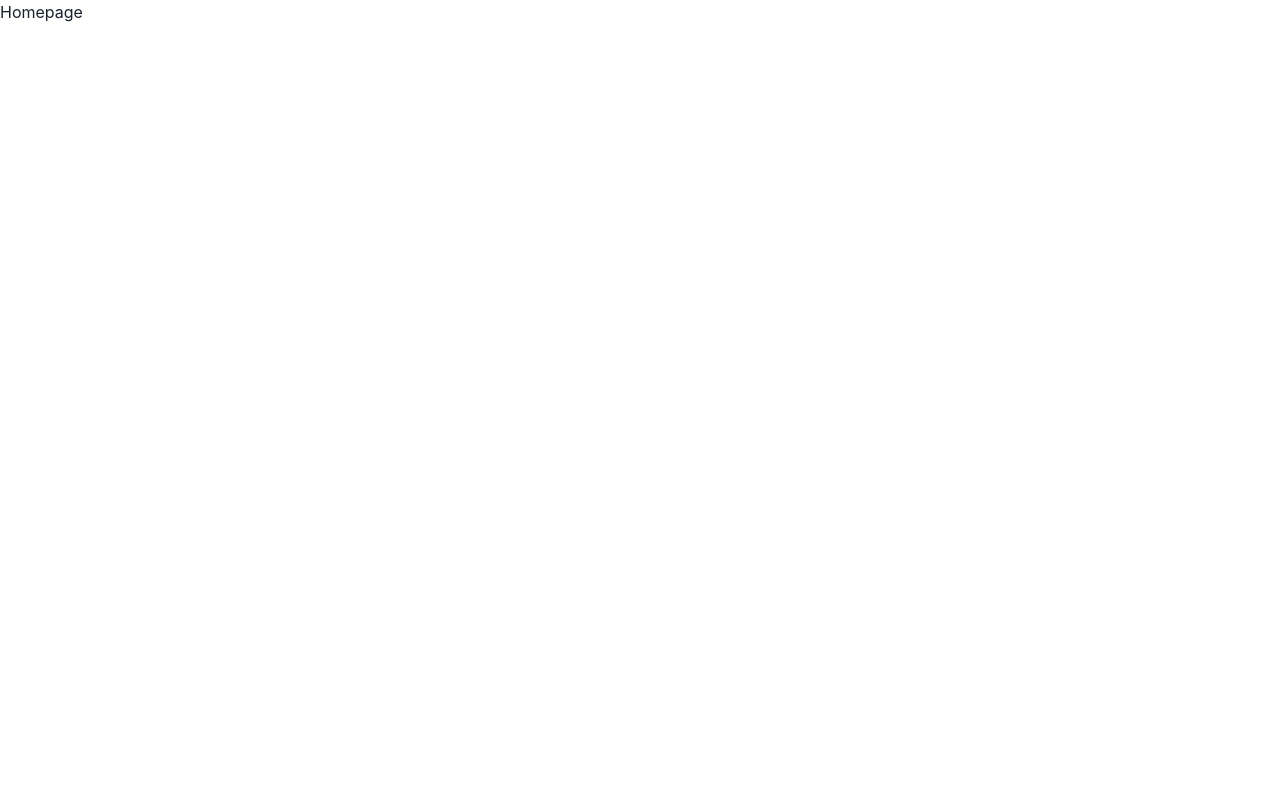
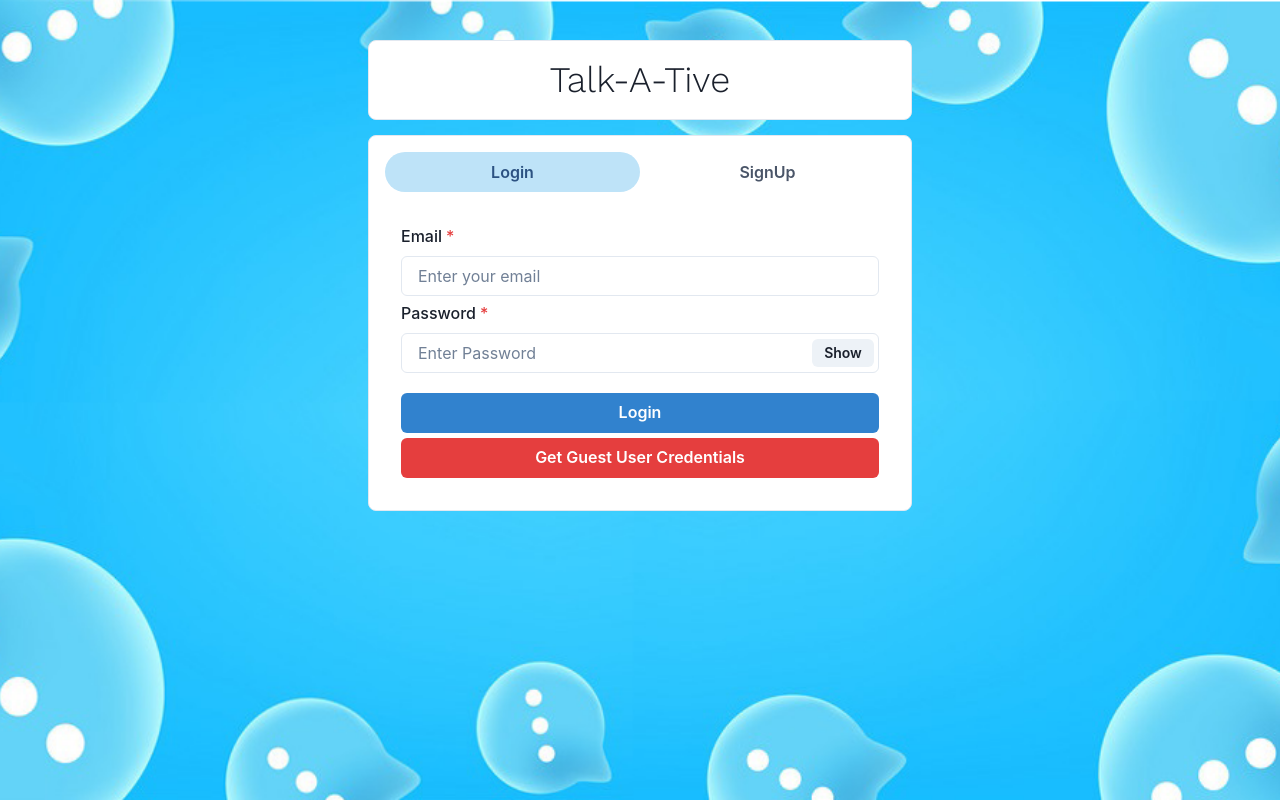
Before and after one commit to rahul01-git/ChitChat, a React (Vite) app in the folder frontend/: page / in a window 1280 px wide. Built offline with nearby package versions, Linux system fonts and the light colour scheme.

Commit message:
login and signup form ui

```diff
--- a/frontend/src/App.css
+++ b/frontend/src/App.css
@@ -0,0 +1,9 @@
+  @import url('https://fonts.googleapis.com/css2?family=Montserrat:wght@100;200;300;400;500;700&family=Work+Sans:wght@300&display=swap');
+
+  .App {
+      min-height: 100vh;
+      display: flex;
+      background-image: url('./assets/background.png');
+      background-size: cover;
+      background-position: center;
+  }
--- a/frontend/src/App.jsx
+++ b/frontend/src/App.jsx
@@ -1,6 +1,7 @@
 import { Routes, Route } from "react-router-dom";
 import Homepage from "./pages/Homepage";
 import ChatPage from "./pages/Chatpage";
+import './App.css'
 const App = () => {
   return (
     <div className="App">
--- /dev/null
+++ b/frontend/src/components/auth/Login.jsx
@@ -0,0 +1,69 @@
+import {
+  Button,
+  FormControl,
+  FormLabel,
+  Input,
+  InputGroup,
+  InputRightElement,
+  VStack,
+} from "@chakra-ui/react";
+import { useState } from "react";
+
+const Login = () => {
+  const [email, setEmail] = useState();
+  const [password, setPassword] = useState();
+  const [show, setShow] = useState(false);
+
+  const handleShow = () => setShow(!show);
+  const handleSubmit = () => {};
+  return (
+    <VStack spacing="5px">
+      <FormControl id="email" isRequired>
+        <FormLabel>Email</FormLabel>
+        <Input
+        value={email}
+          placeholder="Enter your email"
+          type="email"
+          onChange={(e) => setEmail(e.target.value)}
+        />
+      </FormControl>
+      <FormControl id="password" isRequired>
+        <FormLabel>Password</FormLabel>
+        <InputGroup>
+          <Input
+          value={password}
+            type={show ? "text" : "password"}
+            placeholder="Enter Password"
+            onChange={(e) => setPassword(e.target.value)}
+          />
+          <InputRightElement width="4.5rem">
+            <Button h="1.75rem" size="sm" onClick={handleShow}>
+              {show ? "Hide" : "Show"}
+            </Button>
+          </InputRightElement>
+        </InputGroup>
+      </FormControl>
+      <Button
+        colorScheme="blue"
+        width="100%"
+        style={{ marginTop: 15 }}
+        onClick={handleSubmit}
+      >
+        Login
+      </Button>
+      <Button
+      variant="solid"
+        colorScheme="red"
+        width="100%"
+        onClick={()=>{
+          setEmail("guest@example.com")
+          setPassword("123456")
+        }}
+      >
+        Get Guest User Credentials
+      </Button>
+    </VStack>
+  );
+};
+
+export default Login;
--- /dev/null
+++ b/frontend/src/components/auth/SignUp.jsx
@@ -0,0 +1,91 @@
+import {
+  Button,
+  FormControl,
+  FormLabel,
+  Input,
+  InputGroup,
+  InputRightElement,
+  VStack,
+} from "@chakra-ui/react";
+import { useState } from "react";
+
+const SignUp = () => {
+  const [name, setName] = useState();
+  const [email, setEmail] = useState();
+  const [password, setPassword] = useState();
+  const [confirmPassword, setConfirmPassword] = useState();
+  const [pic, setPic] = useState();
+  const [show, setShow] = useState(false);
+
+  const handleShow = () => setShow(!show);
+  const postDetail = (pic) => {};
+  const handleSubmit = () => {};
+  return (
+    <VStack spacing="5px">
+      <FormControl id="name" isRequired>
+        <FormLabel>Name</FormLabel>
+        <Input
+          placeholder="Enter your name"
+          onChange={(e) => setName(e.target.value)}
+        />
+      </FormControl>
+      <FormControl id="email" isRequired>
+        <FormLabel>Email</FormLabel>
+        <Input
+          placeholder="Enter your email"
+          type="email"
+          onChange={(e) => setEmail(e.target.value)}
+        />
+      </FormControl>
+      <FormControl id="password" isRequired>
+        <FormLabel>Password</FormLabel>
+        <InputGroup>
+          <Input
+            type={show ? "text" : "password"}
+            placeholder="Enter Password"
+            onChange={(e) => setPassword(e.target.value)}
+          />
+          <InputRightElement width="4.5rem">
+            <Button h="1.75rem" size="sm" onClick={handleShow}>
+              {show ? "Hide" : "Show"}
+            </Button>
+          </InputRightElement>
+        </InputGroup>
+      </FormControl>
+      <FormControl id="confirmPassword" isRequired>
+        <FormLabel>Confirm Password</FormLabel>
+        <InputGroup>
+          <Input
+            type={show ? "text" : "password"}
+            placeholder="Re-enter Password"
+            onChange={(e) => setConfirmPassword(e.target.value)}
+          />
+          <InputRightElement width="4.5rem">
+            <Button h="1.75rem" size="sm" onClick={handleShow}>
+              {show ? "Hide" : "Show"}
+            </Button>
+          </InputRightElement>
+        </InputGroup>
+      </FormControl>
+      <FormControl id="pic" isRequired>
+        <FormLabel>Upload your picture</FormLabel>
+        <Input
+          type="file"
+          p="1.5"
+          accept="image/*"
+          onChange={(e) => postDetail(e.target.files[0])}
+        />
+      </FormControl>
+      <Button
+        colorScheme="blue"
+        width="100%"
+        style={{ marginTop: 15 }}
+        onClick={handleSubmit}
+      >
+        Sign Up
+      </Button>
+    </VStack>
+  );
+};
+
+export default SignUp;
--- a/frontend/src/main.jsx
+++ b/frontend/src/main.jsx
@@ -1,7 +1,6 @@
 import React from "react";
 import ReactDOM from "react-dom/client";
 import App from "./App.jsx";
-import "./index.css";
 import { ChakraProvider } from "@chakra-ui/react";
 import { BrowserRouter } from "react-router-dom";
 ReactDOM.createRoot(document.getElementById("root")).render(
--- a/frontend/src/pages/Homepage.jsx
+++ b/frontend/src/pages/Homepage.jsx
@@ -1,8 +1,57 @@
+import {
+  Box,
+  Container,
+  Tab,
+  TabList,
+  TabPanel,
+  TabPanels,
+  Tabs,
+  Text,
+} from "@chakra-ui/react";
+import SignUp from "../components/auth/SignUp";
+import Login from "../components/auth/Login";
 
 const Homepage = () => {
   return (
-    <div>Homepage</div>
-  )
-}
+    <Container maxW="xl" centerContent>
+      <Box
+        display="flex"
+        justifyContent="center"
+        p={3}
+        bg={"white"}
+        w="100%"
+        m="40px 0 15px 0"
+        borderRadius="lg"
+        borderWidth="1px"
+      >
+        <Text fontSize="4xl" fontFamily="Work Sans">
+          Talk-A-Tive
+        </Text>
+      </Box>
+      <Box
+        bg={"white"}
+        w={"100%"}
+        p={4}
+        borderRadius={"lg"}
+        borderWidth={"1px"}
+      >
+        <Tabs variant="soft-rounded">
+          <TabList mb="1em">
+            <Tab width="50%">Login</Tab>
+            <Tab width="50%">SignUp</Tab>
+          </TabList>
+          <TabPanels>
+            <TabPanel>
+              <Login />
+            </TabPanel>
+            <TabPanel>
+              <SignUp />
+            </TabPanel>
+          </TabPanels>
+        </Tabs>
+      </Box>
+    </Container>
+  );
+};
 
-export default Homepage
+export default Homepage;
```
Also changed, not shown: frontend/src/assets/background.png (added).
